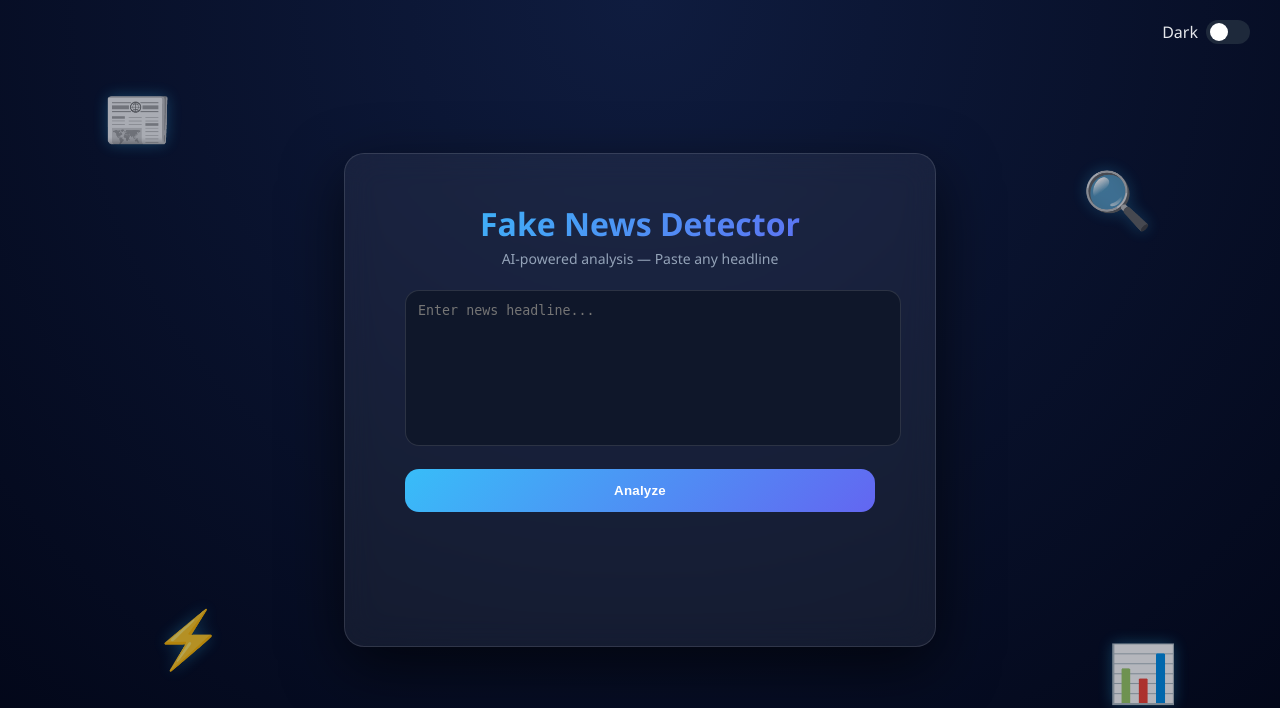
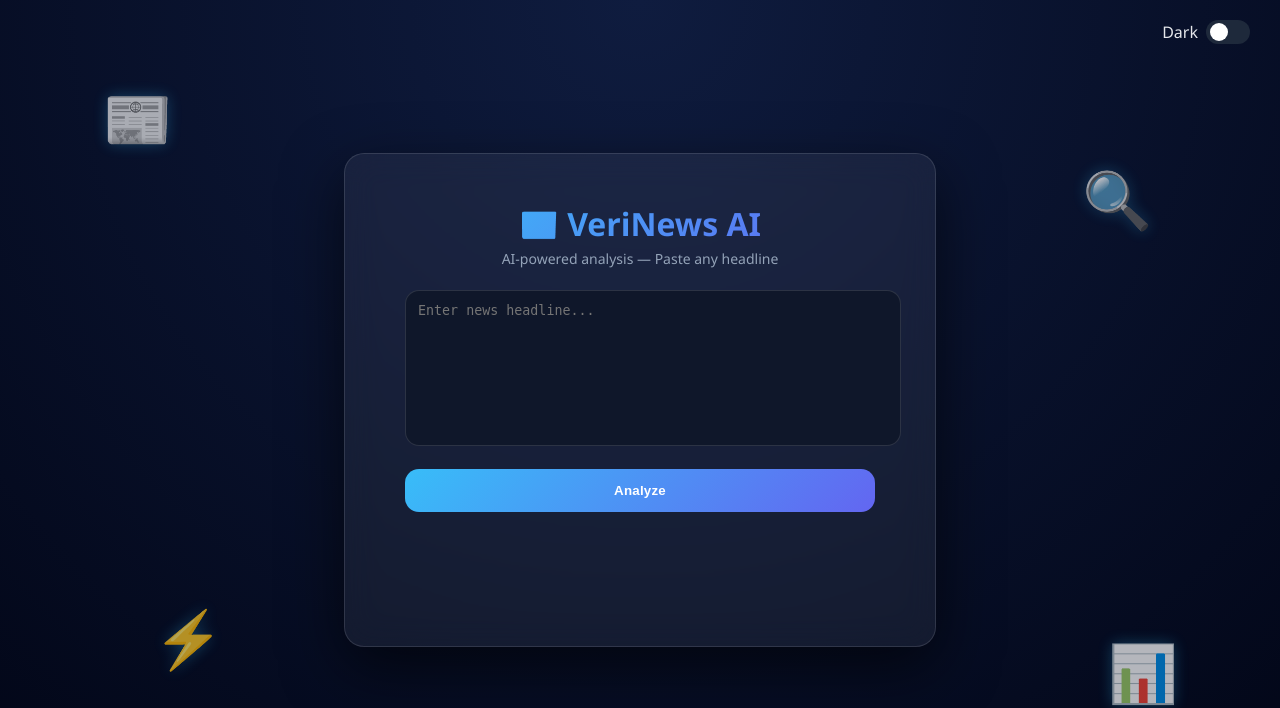
Before and after one commit to AyushR-Tech/VeriNews-AI, a Flask app: page / in a window 1280 px wide. Shown: the top 708 px of the page. Run offline with Flask 3, Linux system fonts and the light colour scheme; parts of the project's set-up code (start-up, migrations or seed data) failed here and were passed over.

Commit message:
Update index.html

```diff
--- a/templates/index.html
+++ b/templates/index.html
@@ -2,7 +2,7 @@
 <html lang="en">
 <head>
 <meta charset="UTF-8">
-<title>Fake News Detector</title>
+<title>📰 VeriNews AI</title>
 <meta name="viewport" content="width=device-width, initial-scale=1.0">
 
 <style>
@@ -172,7 +172,7 @@ footer{
 </div>
 
 <div class="container">
-  <h1>Fake News Detector</h1>
+  <h1>📰 VeriNews AI</h1>
   <div class="subtitle">AI-powered analysis — Paste any headline</div>
 
   <textarea id="inputText" placeholder="Enter news headline..."></textarea>
```
